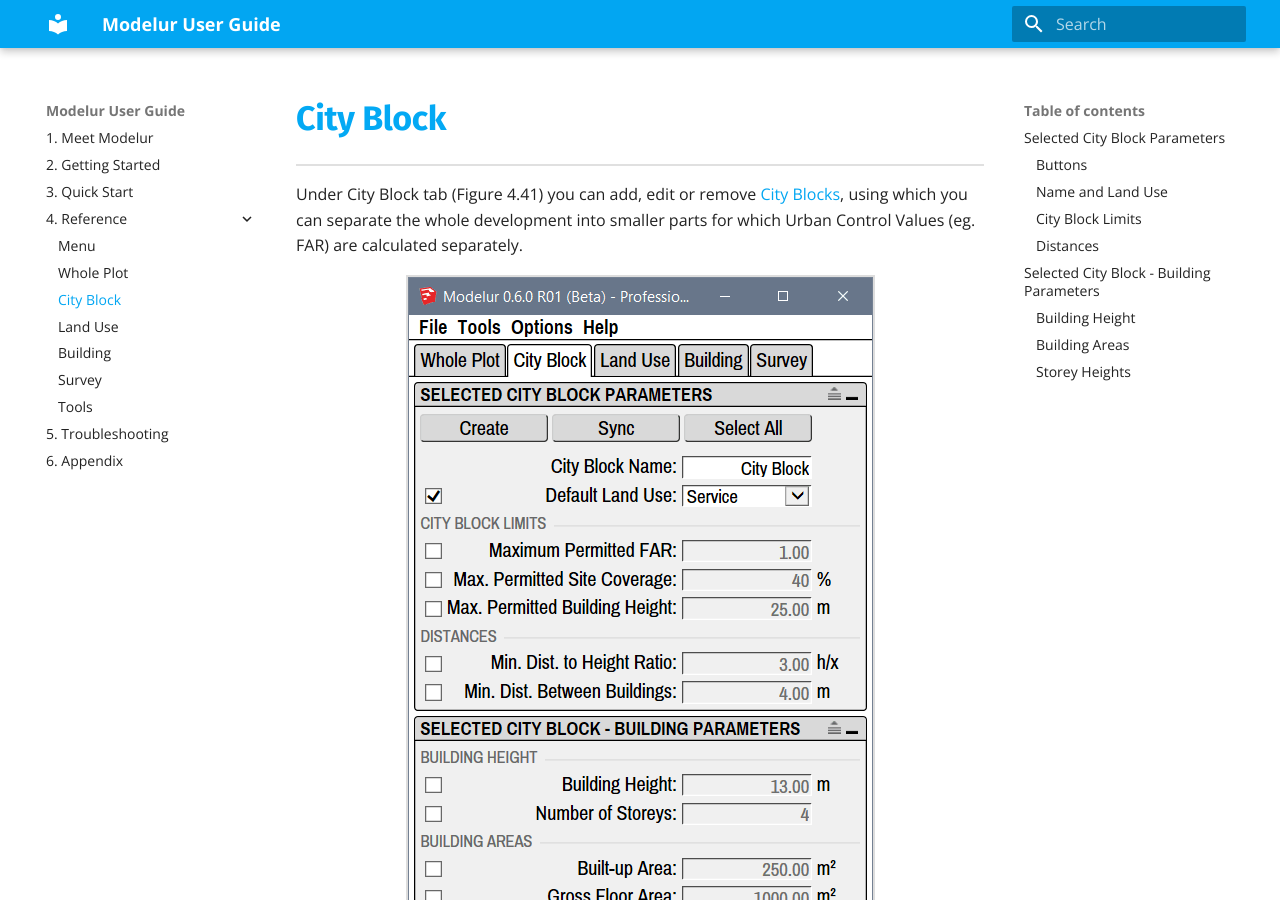
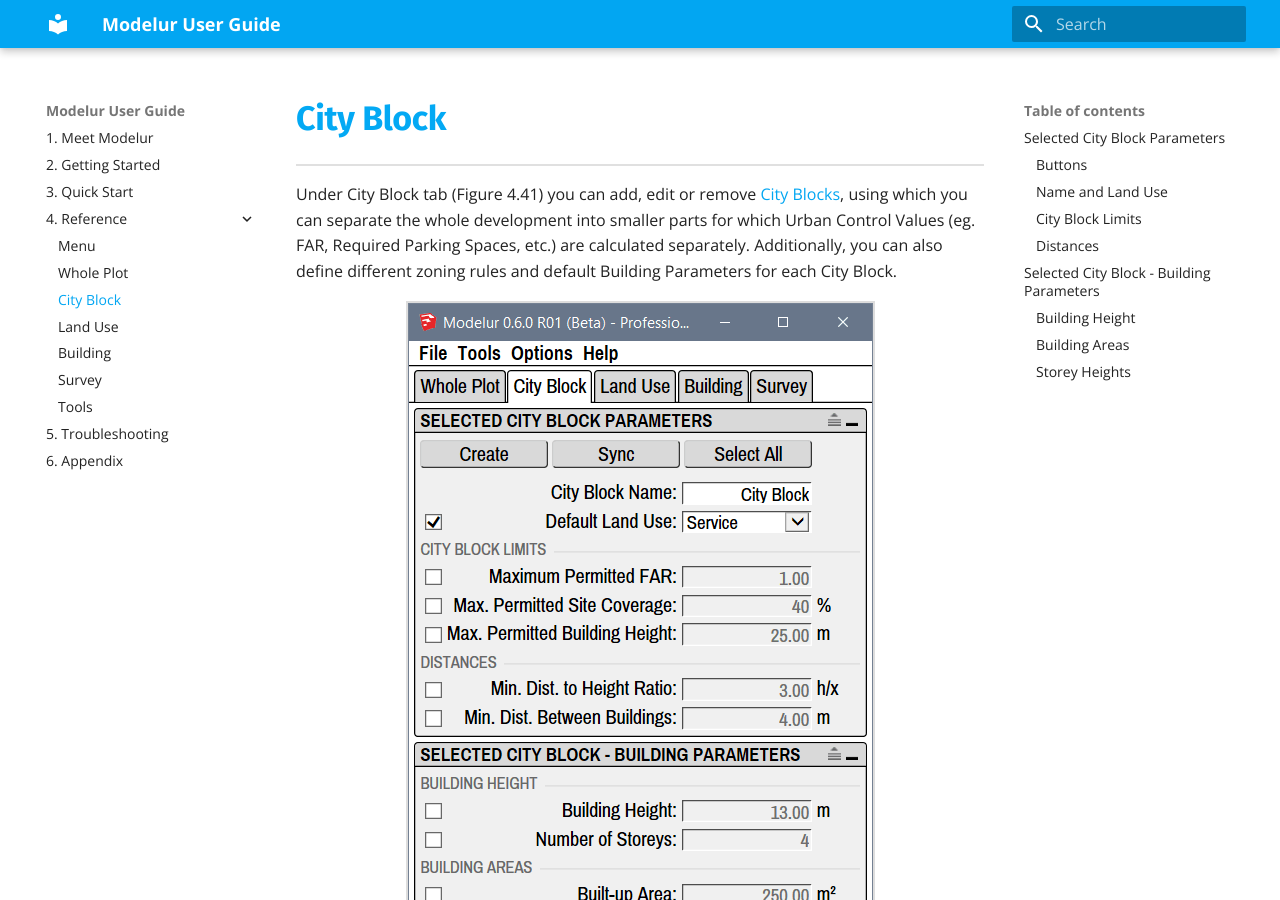
Before and after one commit to Modelur/docs, an MkDocs documentation site: the page built from docs/reference/city_block.md, in a window 1280 px wide and 900 px high. Built offline with MkDocs 1.6.1 and Material for MkDocs 9.7.7, drawn with Linux system fonts in a browser that asks for light colours; old or Windows-style settings are respelled for this version of MkDocs.

Commit message:
Improved City Block description.

```diff
--- a/docs/reference/city_block.md
+++ b/docs/reference/city_block.md
@@ -1,4 +1,4 @@
-Under City Block tab (Figure 4.41) you can add, edit or remove [City Blocks](https://en.wikipedia.org/wiki/City_block), using which you can separate the whole development into smaller parts for which Urban Control Values (eg. FAR) are calculated separately.
+Under City Block tab (Figure 4.41) you can add, edit or remove [City Blocks](https://en.wikipedia.org/wiki/City_block), using which you can separate the whole development into smaller parts for which Urban Control Values (eg. FAR, Required Parking Spaces, etc.) are calculated separately. Additionally, you can also define different zoning rules and default Building Parameters for each City Block.
 
 ![City Block tab](../img/modelur_city_block_tab.png)
 <figcaption>Figure 4.41 - City Block tab, which shows Parameters of selected City Block. In this case only Land Use is overloaded (set specifically for selected City Block), while other (non-checked) are taken from the Whole Plot.</figcaption>
```
